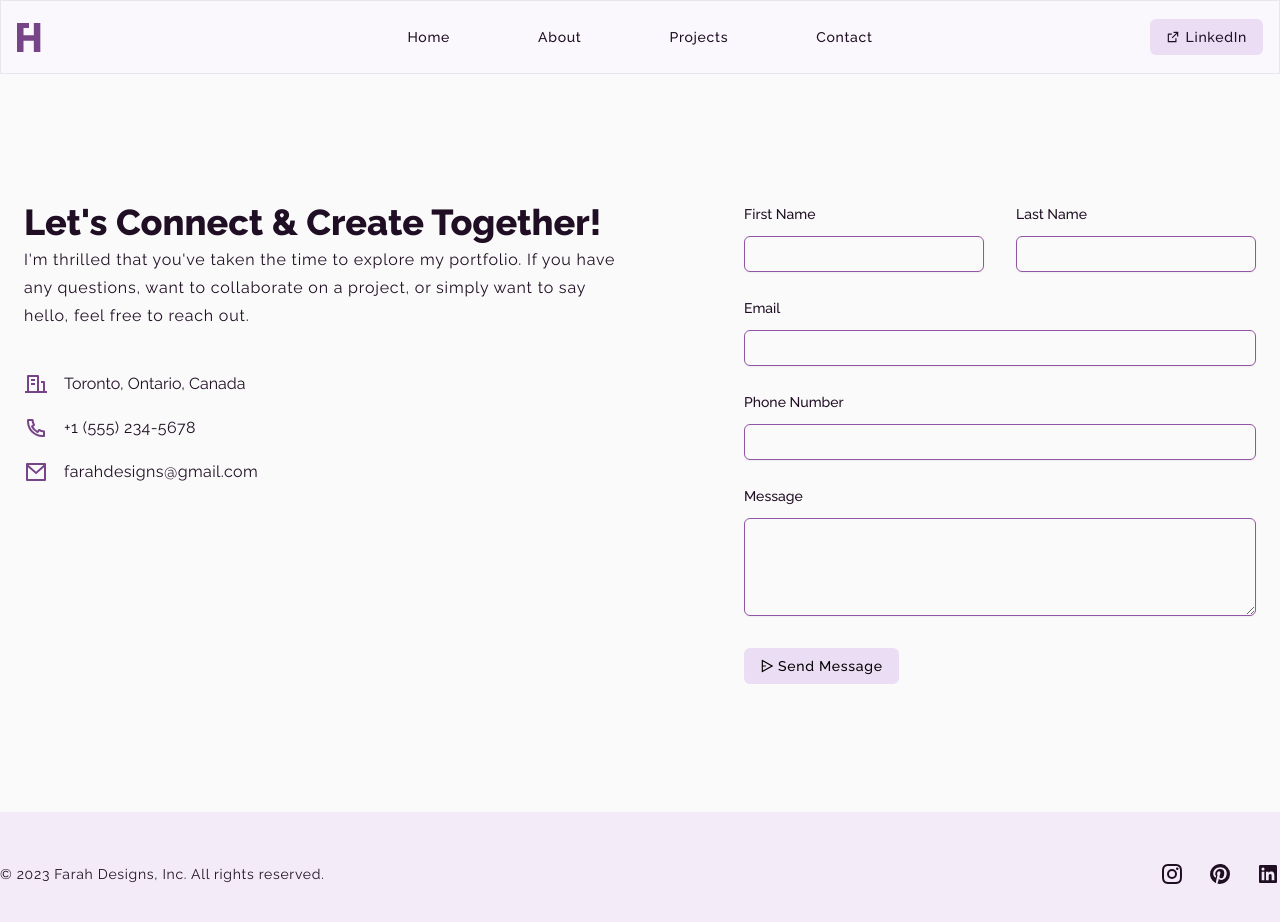
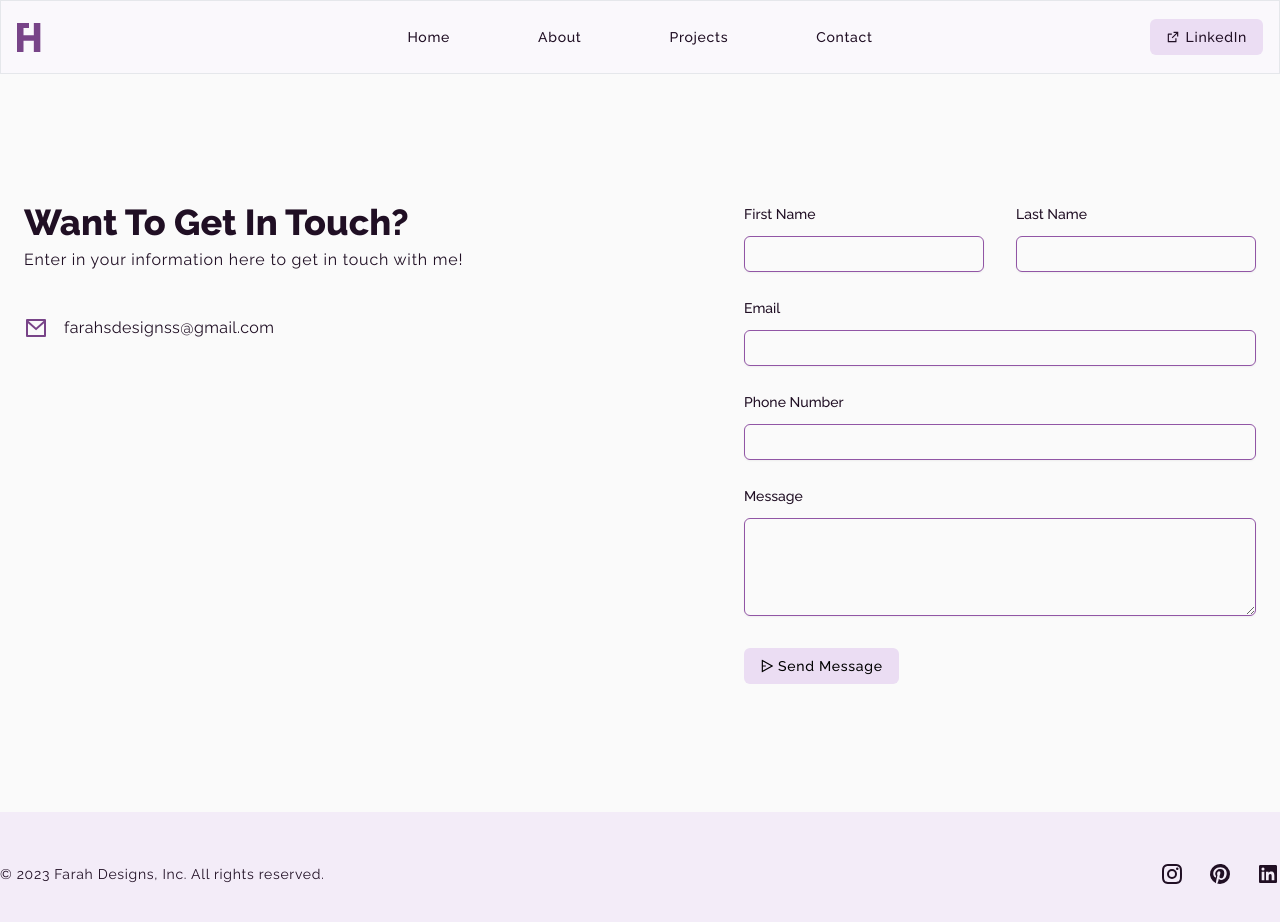
Before and after one commit to Justin-Bento/farah-hakimpour, a Next.js app: page /contact in a window 1280 px wide. Shown: the top 922 px of the page. Built offline with nearby package versions, Linux system fonts and the light colour scheme.

Commit message:
updated content for farahs website

```diff
--- a/src/pages/contact.tsx
+++ b/src/pages/contact.tsx
@@ -1,5 +1,6 @@
 import { Button } from "@/components/Button";
 import Head from "next/head";
+import Link from "next/link";
 import { RiBuildingLine, RiMailLine, RiPhoneLine, RiSendPlane2Line } from "react-icons/ri";
 
 export default function Contact() {
@@ -15,39 +16,12 @@ export default function Contact() {
           <div className="relative ">
             <div className="mx-auto lg:mx-0 lg:max-w-2xl">
               <h2 className="mb-1 text-4xl font-extrabold tracking-normal capitalize scroll-m-20">
-                Let&#39;s Connect & Create Together!
+                Want to get in touch?
               </h2>
               <p className="leading-7 tracking-wider">
-              I&#39;m thrilled that you&#39;ve taken the time to explore my portfolio. If you have any questions, want to collaborate on a project, or simply want to say hello, feel free to reach out.
+                Enter in your information here to get in touch with me!
               </p>
               <dl className="mt-10 space-y-4 text-base leading-7 text-primary-960">
-                <div className="flex gap-x-4">
-                  <dt className="flex-none">
-                    <span className="sr-only">Address</span>
-                    <RiBuildingLine
-                      className="w-6 text-primary-700 dark:text-primary-50/70 h-7"
-                      aria-hidden="true"
-                    />
-                  </dt>
-                  <dd>Toronto, Ontario, Canada</dd>
-                </div>
-                <div className="flex gap-x-4">
-                  <dt className="flex-none">
-                    <span className="sr-only">Telephone</span>
-                    <RiPhoneLine
-                      className="w-6 text-primary-700 dark:text-primary-50/70 h-7"
-                      aria-hidden="true"
-                    />
-                  </dt>
-                  <dd>
-                    <a
-                      className="tracking-wide hover:text-primary-900"
-                      href="tel:+1 (555) 234-5678"
-                    >
-                      +1 (555) 234-5678
-                    </a>
-                  </dd>
-                </div>
                 <div className="flex gap-x-4">
                   <dt className="flex-none">
                     <span className="sr-only">Email</span>
@@ -57,12 +31,12 @@ export default function Contact() {
                     />
                   </dt>
                   <dd>
-                    <a
+                    <Link
                       className="tracking-wide hover:text-primary-900"
-                      href="mailto:hello@example.com"
+                      href="mailto:farahsdesignss@gmail.com"
                     >
-                      farahdesigns@gmail.com
-                    </a>
+                      farahsdesignss@gmail.com
+                    </Link>
                   </dd>
                 </div>
               </dl>
--- a/src/pages/projects.tsx
+++ b/src/pages/projects.tsx
@@ -16,8 +16,8 @@ export default function projects({ posts }: AllPosts) {
       </Head>
       <article className="p-4 my-16 lg:container lg:mx-auto sm:p-0">
         <section className="space-y-1.5">
-          <h1 className="pb-2 text-5xl font-extrabold tracking-normal capitalize transition-colors scroll-m-20 first:mt-0">Dive into My Creative Process!</h1>
-          <p className="text-base tracking-wide lg:tracking-wider lg:text-xl">Welcome to my world of art and imagination! Here, you&#39;ll find a collection of wonderful projects that showcase my unique artistic style. From beautiful illustrations to stunning graphic designs, each creation is a reflection of my deep passion for creativity.</p>
+          <h1 className="pb-2 text-5xl font-extrabold tracking-normal capitalize transition-colors scroll-m-20 first:mt-0">Dive into My Creative Realm!</h1>
+          <p className="text-base tracking-wide lg:tracking-wider lg:text-xl">Where Design and Artistry Converge! A Journey Through Exquisite Artistry and Masterful Graphic Solutions.</p>
         </section>
         <GridList Columns="grid-cols-1 md:grid-cols-2" className='my-8'>
           {posts.map((post: any) => {
```
